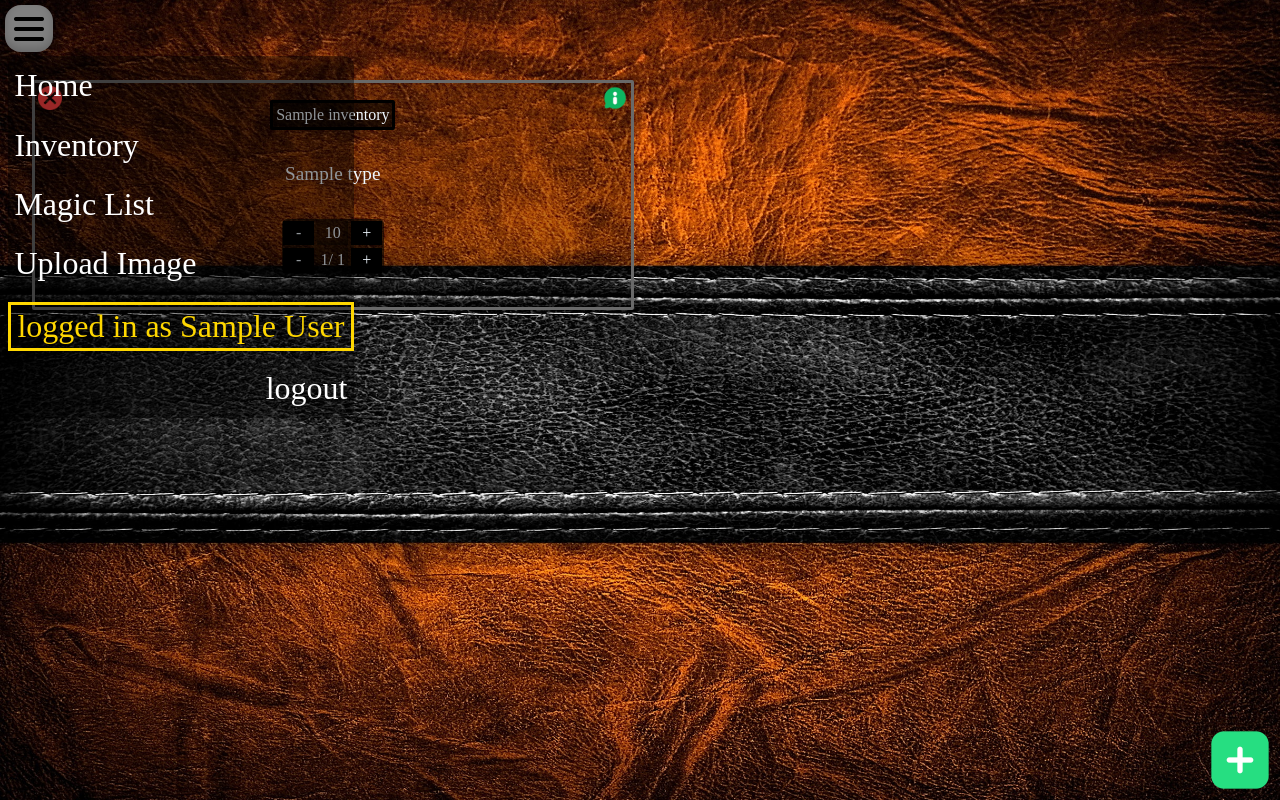
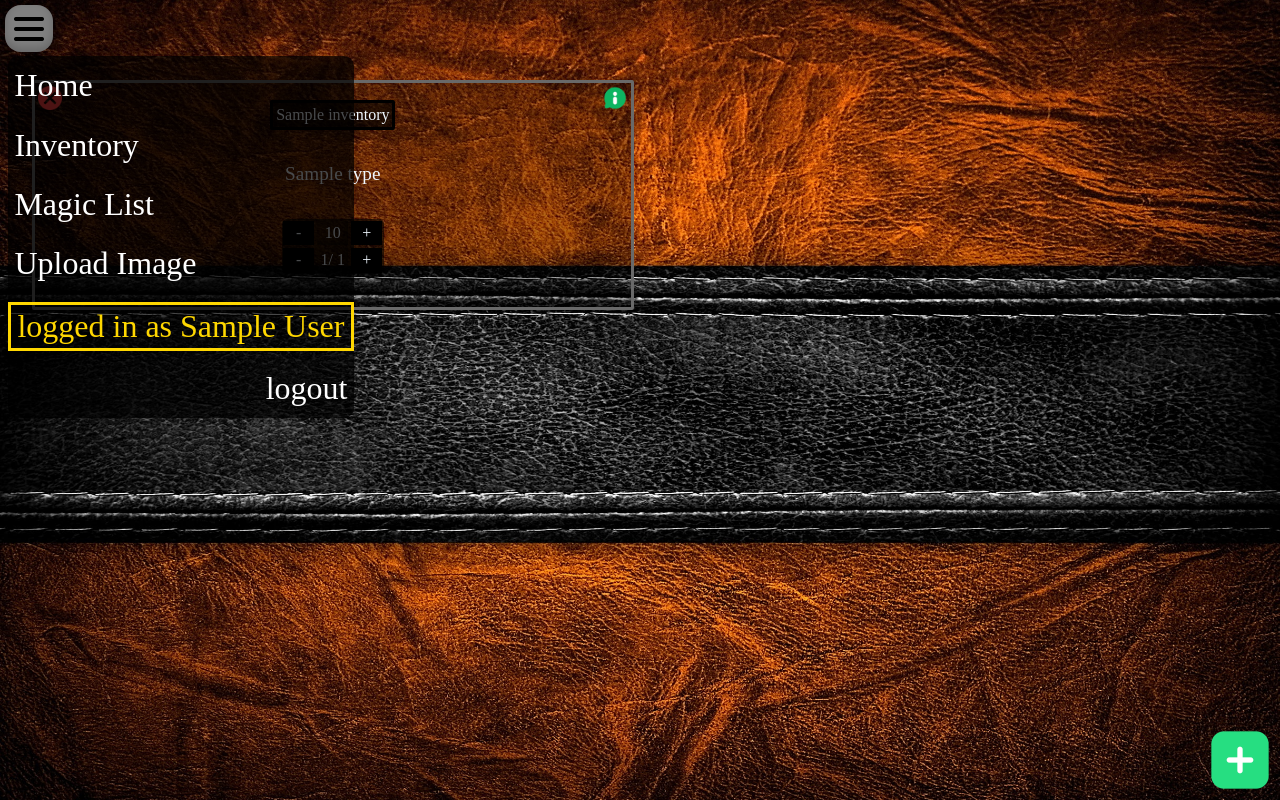
Before and after one commit to jakubovnik/KDnD-panel, a PHP site: page /inventory.php in a window 1280 px wide, after a click that opens the changed part. Run offline with PHP 8.4, Linux system fonts and the light colour scheme; the visitor is signed in with stand-in values (Sample User, id 1); tables that the repository leaves empty hold one stand-in row (values such as "Sample post").

Commit message:
tiny tweaks to color opacity

```diff
--- a/www/mobile-style.css
+++ b/www/mobile-style.css
@@ -60,7 +60,7 @@ body, html{
     left: 0.5rem;
     flex-direction: column;
     justify-content: space-around;
-    background-color: rgba(0, 0, 0, 0.4);
+    background-color: rgba(0, 0, 0, 0.7);
     border-radius: 10px;
     z-index: 1000;
     /* align-items: center; */
@@ -128,7 +128,7 @@ body, html{
     justify-content: space-around;
     align-items: center;
     height: 14rem;
-    background-color: rgba(0, 0, 0, 0.25);
+    background-color: rgba(0, 0, 0, 0.3);
     border-color: dimgray;
     border-radius: 2px;
     border-style: solid;
@@ -176,7 +176,7 @@ body, html{
     left: 0px;
     width: 100vw;
     height: 100vh;
-    background-color: rgba(0, 0, 0, 0.5);
+    background-color: rgba(0, 0, 0, 0.6);
     text-shadow: black 0px 0px 20px;
     color: aliceblue;
     font-size: 1.5rem;
```
